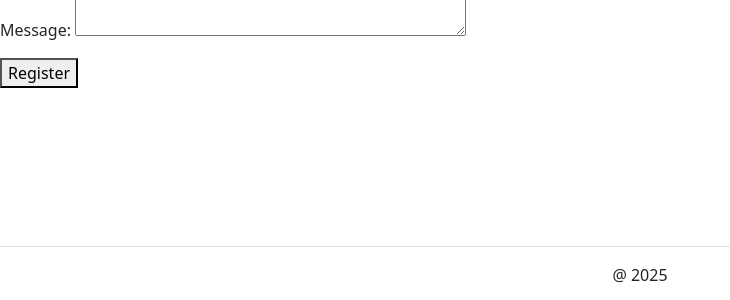
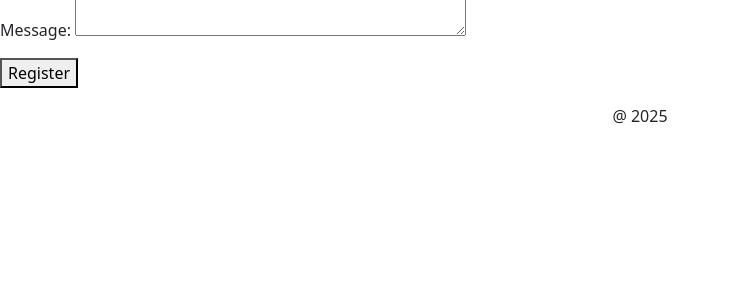
Before and after one commit to eungyukm/Miravelle, a Django app: page /account/register/ in a window 1280 px wide. Shown: the part 497-797 px from the top of the page, without its empty margins (0-730 px from the left). Run offline with Django 5.2, Linux system fonts and the light colour scheme.

Commit message:
fix : delete fixed-bottom

```diff
--- a/core/users/templates/register-base.html
+++ b/core/users/templates/register-base.html
@@ -17,7 +17,7 @@
     {% block content %}
     {% endblock content %}
     <!--Footer-->
-    <footer class="py-0 bg-transparent border-top fixed-bottom"> <!--배경은 투명, 선으로만-->
+    <footer class="py-0 bg-transparent border-top> <!--배경은 투명, 선으로만-->
         <div class="container">
             <p class="m-3 text-center text-color: rgb(195, 193, 193)">@ 2025</p>
         </div>
```
